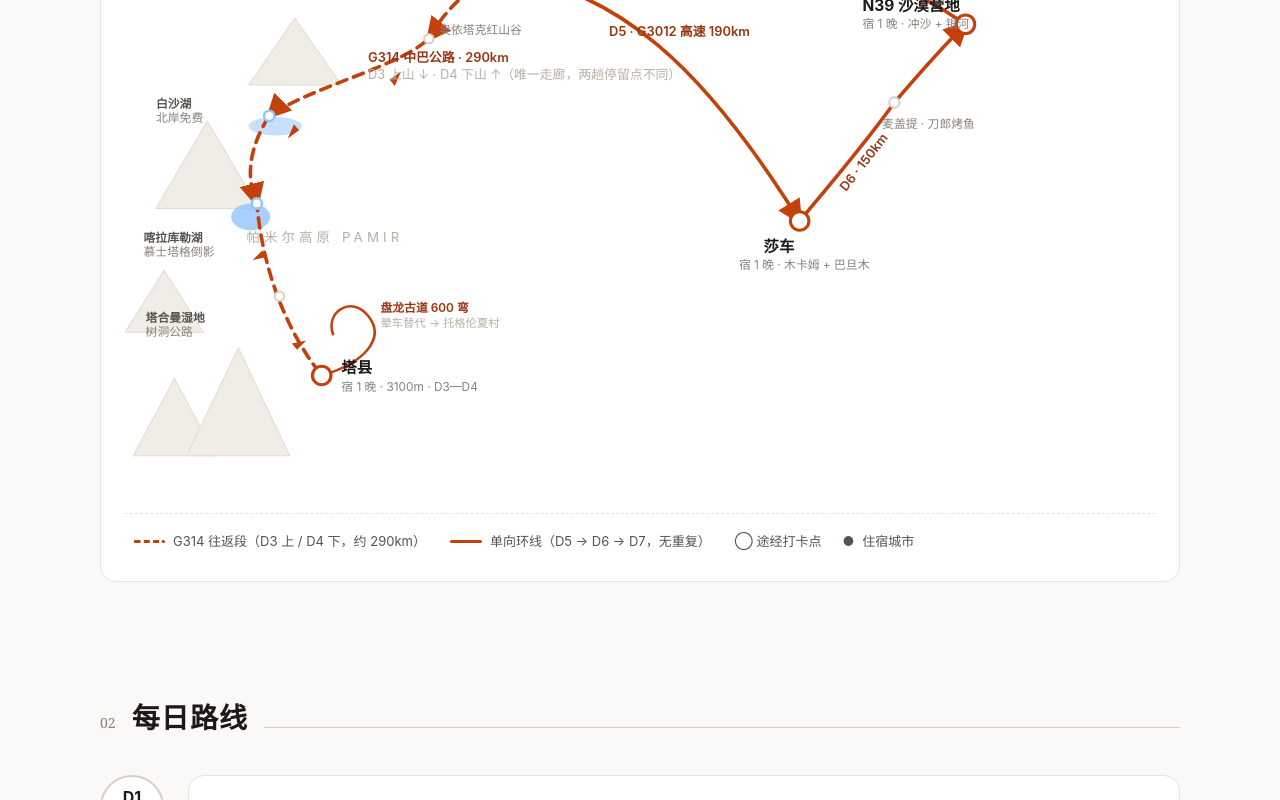
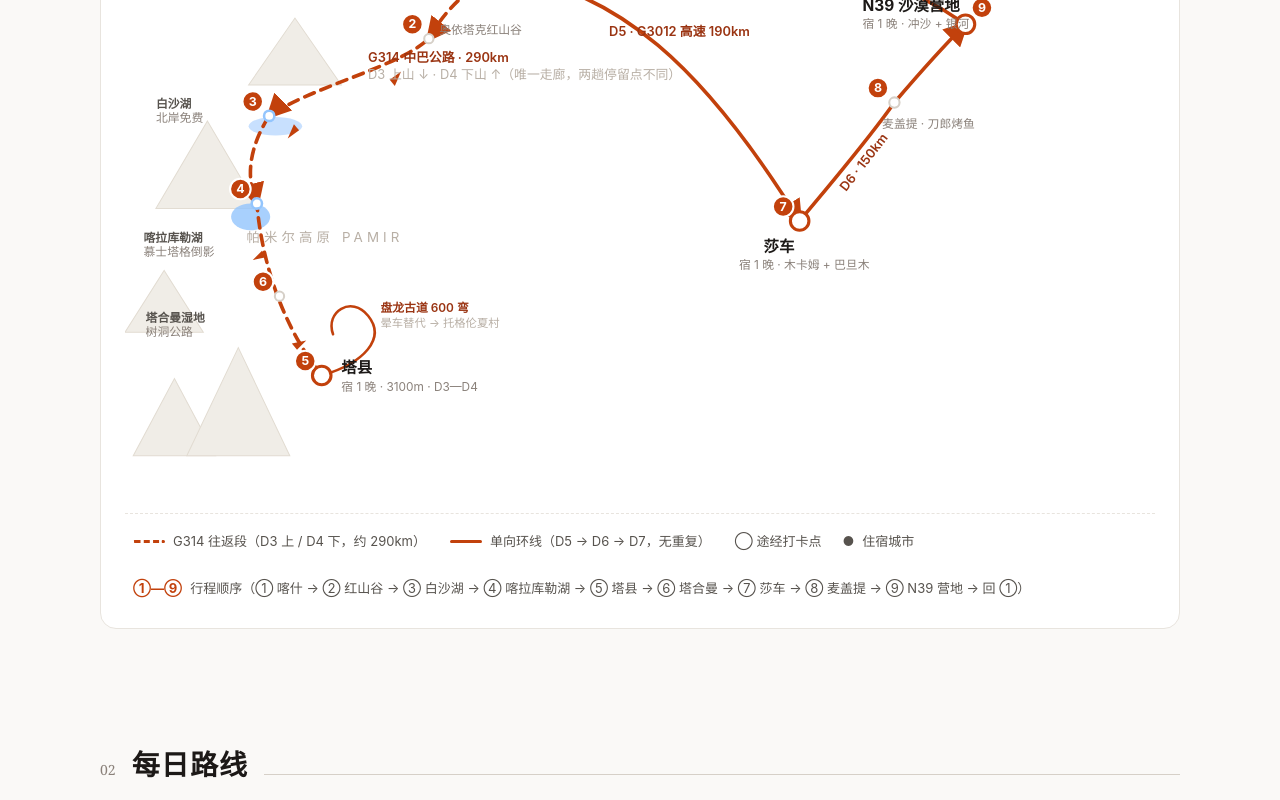
Before and after one commit to ViviZhou160916/nanjiang-2026, a plain HTML site: page site/index.html in a window 1280 px wide. Shown: the part 1093-1893 px from the top of the page. Drawn offline with Linux system fonts and the light colour scheme.

Commit message:
feat(site): 地图增加行程顺序编号 ①—⑨ 与图例说明
🤖 Generated with [Claude Code](https://claude.com/claude-code)

Co-Authored-By: Claude <noreply@anthropic.com>

```diff
--- a/site/index.html
+++ b/site/index.html
@@ -291,11 +291,26 @@ footer a{color:var(--text-2)}
         <text x="286" y="145" font-size="11.5" fill="#8A817A">宿 6 晚 · 大本营（D1 D2 D4 D7 D8 D9）</text>
         <text x="404" y="180" font-size="11" fill="#B8AFA5">✈️ 机场 · 进出枢纽</text>
       </g>
+
+      <!-- 行程顺序编号 ①—⑨ -->
+      <g font-size="12" font-weight="700" fill="#fff" text-anchor="middle">
+        <circle cx="346" cy="171" r="10" fill="#C2410C" stroke="#fff" stroke-width="2"/><text x="346" y="175">1</text>
+        <circle cx="279" cy="241" r="10" fill="#C2410C" stroke="#fff" stroke-width="2"/><text x="279" y="245">2</text>
+        <circle cx="124" cy="316" r="10" fill="#C2410C" stroke="#fff" stroke-width="2"/><text x="124" y="320">3</text>
+        <circle cx="112" cy="401" r="10" fill="#C2410C" stroke="#fff" stroke-width="2"/><text x="112" y="405">4</text>
+        <circle cx="175" cy="568" r="10" fill="#C2410C" stroke="#fff" stroke-width="2"/><text x="175" y="572">5</text>
+        <circle cx="134" cy="491" r="10" fill="#C2410C" stroke="#fff" stroke-width="2"/><text x="134" y="495">6</text>
+        <circle cx="639" cy="418" r="10" fill="#C2410C" stroke="#fff" stroke-width="2"/><text x="639" y="422">7</text>
+        <circle cx="731" cy="303" r="10" fill="#C2410C" stroke="#fff" stroke-width="2"/><text x="731" y="307">8</text>
+        <circle cx="832" cy="225" r="10" fill="#C2410C" stroke="#fff" stroke-width="2"/><text x="832" y="229">9</text>
+      </g>
+      <text x="424" y="212" font-size="11" fill="#B8AFA5">D7 回到 ① 喀什（住到 D9，D10 返程）</text>
     </svg>
     <div class="legend">
       <span><span class="sw dash"></span>G314 往返段（D3 上 / D4 下，约 290km）</span>
       <span><span class="sw"></span>单向环线（D5 → D6 → D7，无重复）</span>
       <span>◯ 途经打卡点　<b>●</b> 住宿城市</span>
+      <span><b style="color:var(--primary)">①—⑨</b> 行程顺序（① 喀什 → ② 红山谷 → ③ 白沙湖 → ④ 喀拉库勒湖 → ⑤ 塔县 → ⑥ 塔合曼 → ⑦ 莎车 → ⑧ 麦盖提 → ⑨ N39 营地 → 回 ①）</span>
     </div>
   </div>
 </section>
```
